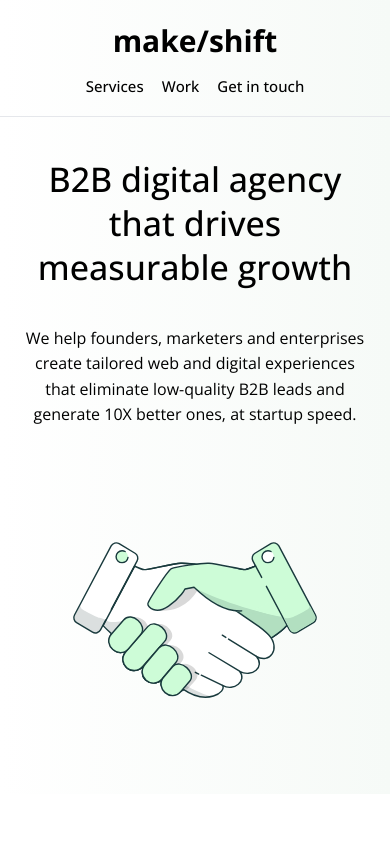
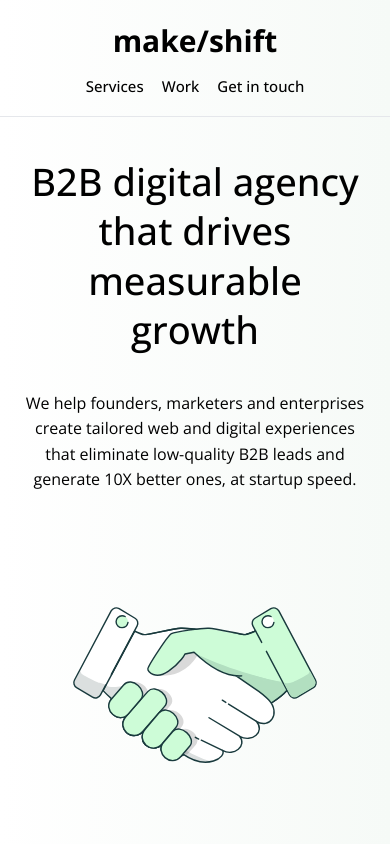
Before and after one commit to Anjum98/internship1, a plain HTML site: page index.html in a window 390 px wide. Shown: the top 844 px of the page. Drawn offline with nearby package versions, Linux system fonts and the light colour scheme.

Commit message:
Update style.css

```diff
--- a/style.css
+++ b/style.css
@@ -1090,7 +1090,7 @@ button:hover {
     }
 
     .hero h1 {
-        font-size: 34px;
+        font-size: 38px;
         line-height: 1.3;
     }
 
```
